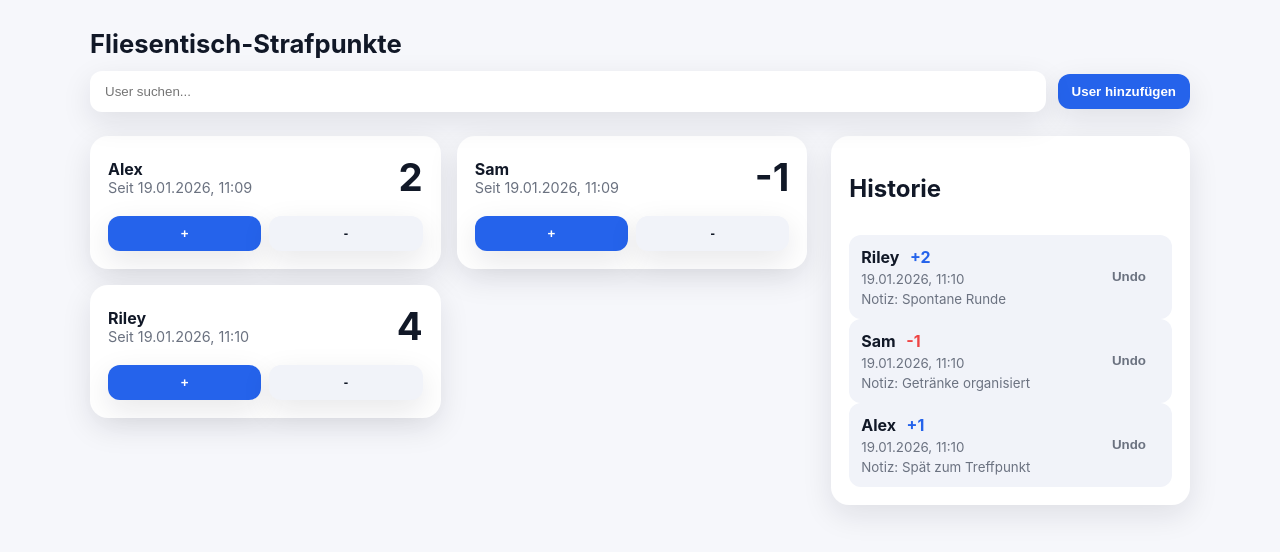
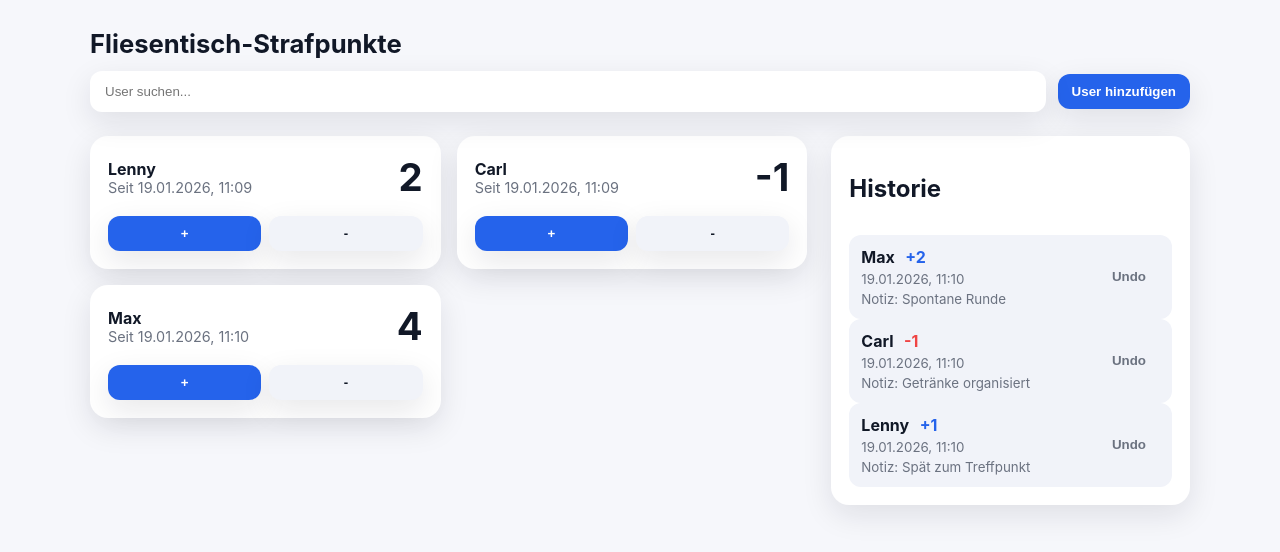
Before and after one commit to maxgoebel-hub/fliesentisch, a plain HTML site: page index.html in a window 1280 px wide. Drawn offline with Linux system fonts and the light colour scheme.

Commit message:
Replace user entries in index.html

```diff
--- a/index.html
+++ b/index.html
@@ -407,9 +407,9 @@
 
       const now = Date.now();
       const users = [
-        { id: crypto.randomUUID(), name: "Alex", points: 2, createdAt: now - 100000 },
-        { id: crypto.randomUUID(), name: "Sam", points: -1, createdAt: now - 80000 },
-        { id: crypto.randomUUID(), name: "Riley", points: 4, createdAt: now - 60000 }
+        { id: crypto.randomUUID(), name: "Lenny", points: 2, createdAt: now - 100000 },
+        { id: crypto.randomUUID(), name: "Carl", points: -1, createdAt: now - 80000 },
+        { id: crypto.randomUUID(), name: "Max", points: 4, createdAt: now - 60000 }
       ];
 
       const events = [
```
